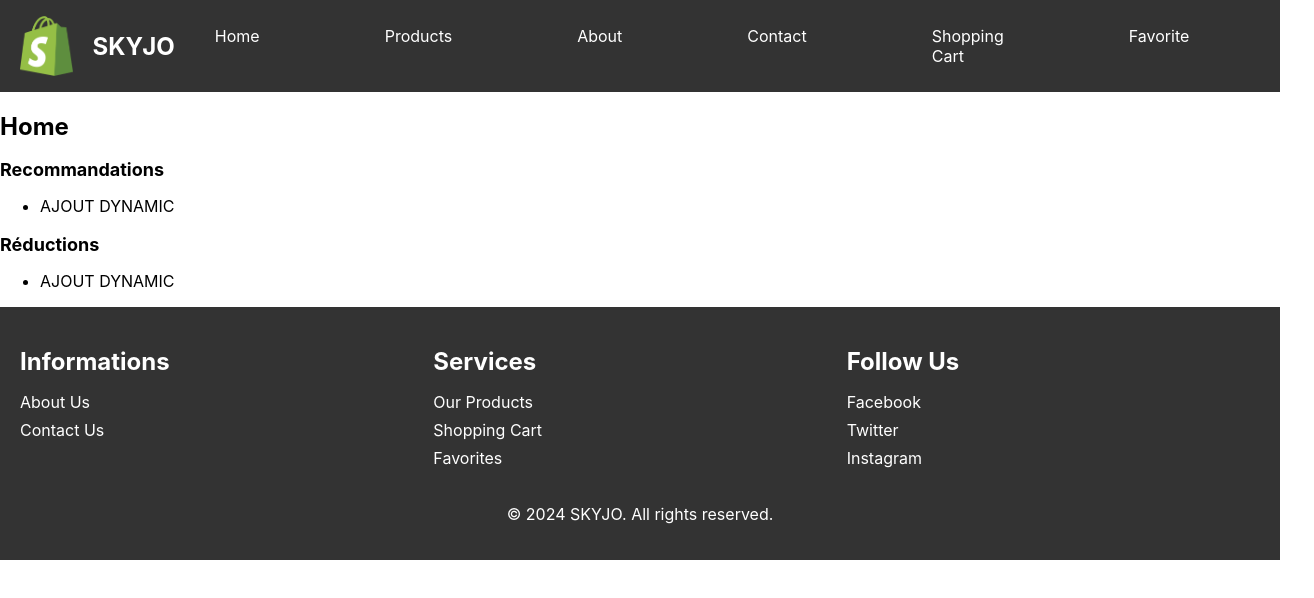
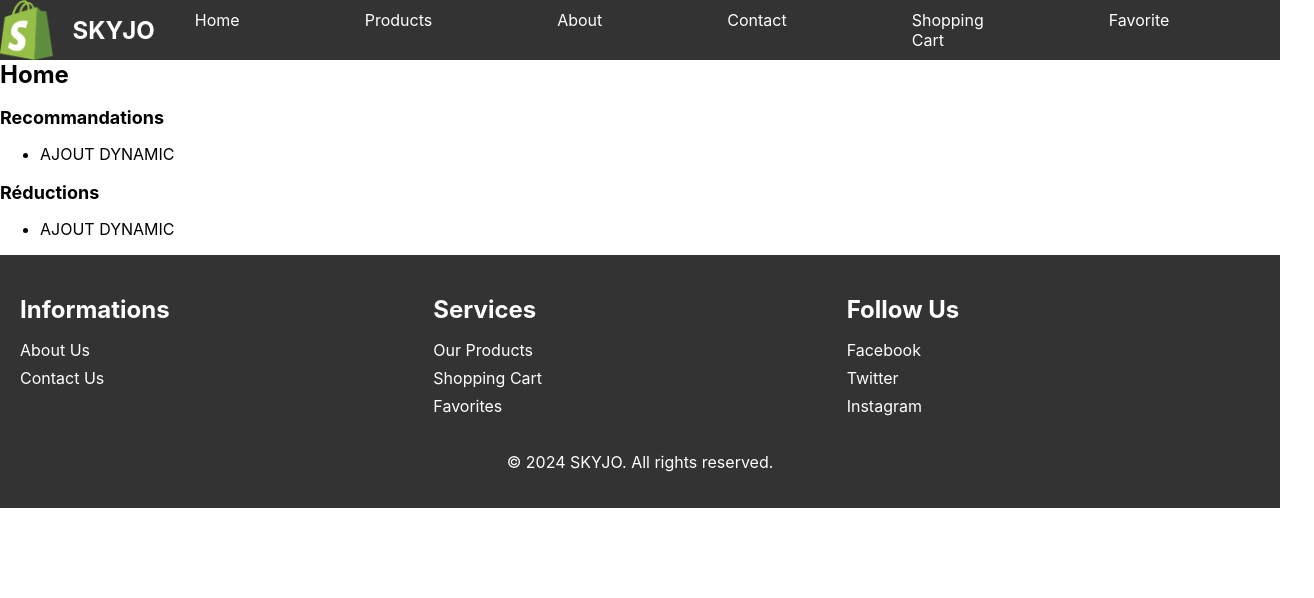
Before and after one commit to ImadMrr/CANDR-ecommerce, a React (Create React App) app in the folder skyjo/: page / in a window 1280 px wide. Shown: the top 598 px of the page, 1314 px wide, since content can reach past the window. Built offline with nearby package versions, Linux system fonts and the light colour scheme.

Commit message:
NAVIGATION FIX

```diff
--- a/skyjo/src/styles/App.css
+++ b/skyjo/src/styles/App.css
@@ -12,6 +12,8 @@
     animation: App-logo-spin infinite 5s linear;
   }
 }
+
+
 
 .App-header {
   background-color: #282c34;
@@ -37,13 +39,23 @@
   }
 }
 
+
 .top-nav {
+  position: fixed;
   display: flex;
-  justify-content: space-between;
   align-items: center;
-  padding: 10px 20px;
+  top: 0;
+  left: 0;
+  width: 100%;
+  height: 60px; /* Ajustez la hauteur selon vos préférences */
   background-color: #333;
   color: white;
+  z-index: 1000; /* assure que la barre de navigation est au-dessus de tout autre contenu */
+}
+
+/* Ajoutez ce style pour décaler le contenu vers le bas pour éviter qu'il ne soit masqué par la barre de navigation */
+body {
+  padding-top: 40px; /* ajustez la valeur en fonction de la hauteur de votre barre de navigation */
 }
 
 .top-nav ul {
@@ -51,14 +63,7 @@
   display: flex;
 }
 
-.top-nav {
-  display: flex;
-  justify-content: space-between;
-  align-items: center;
-  padding: 10px 20px;
-  background-color: #333;
-  color: white;
-}
+
 
 .logo-container {
   display: flex;
```
